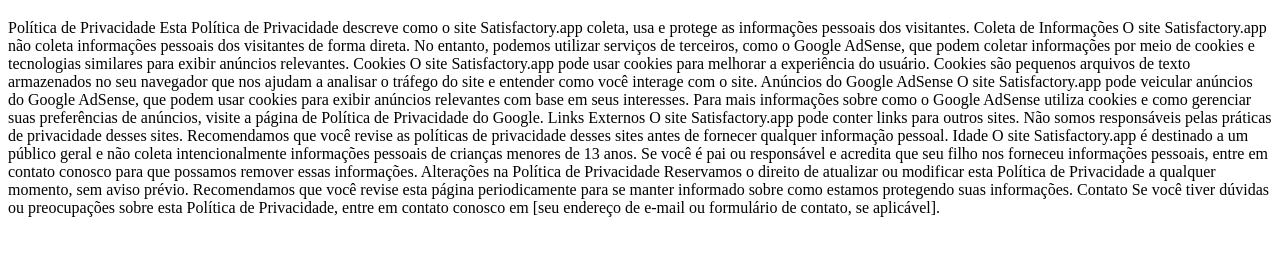
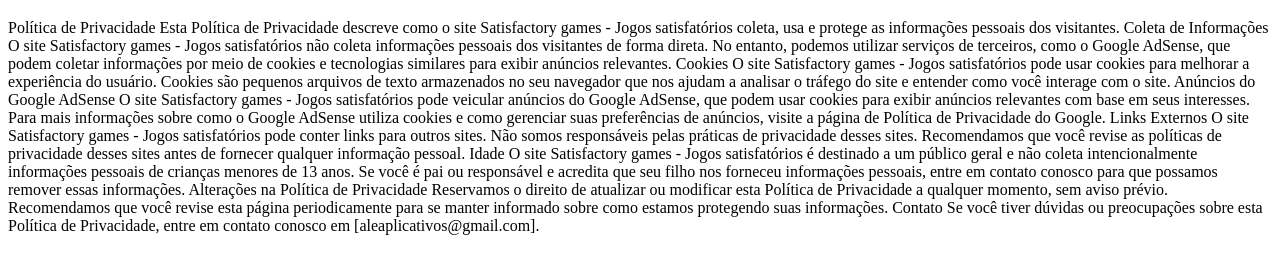
Before and after one commit to aleaplicativos/Satisfying-Games, a plain HTML site: page politicadeprivacidade.html in a window 1280 px wide. Shown: the part 61-334 px from the top of the page. Drawn offline with Linux system fonts and the light colour scheme.

Commit message:
Update politicadeprivacidade.html

```diff
--- a/politicadeprivacidade.html
+++ b/politicadeprivacidade.html
@@ -8,27 +8,28 @@
 	<h1>Política de Privacidade</h1>
 	<p>Política de Privacidade
 
-        Esta Política de Privacidade descreve como o site Satisfactory.app coleta, usa e protege as informações pessoais dos visitantes.
+        Esta Política de Privacidade descreve como o site Satisfactory games - Jogos satisfatórios coleta, usa e protege as informações pessoais dos visitantes.
 
         Coleta de Informações
 
-        O site Satisfactory.app não coleta informações pessoais dos visitantes de forma direta. No entanto, podemos utilizar serviços de terceiros, como o Google AdSense, que podem coletar informações por meio de cookies e tecnologias similares para exibir anúncios relevantes.
+        O site Satisfactory games - Jogos satisfatórios não coleta informações pessoais dos visitantes de forma direta. No entanto, podemos utilizar serviços de terceiros, como o Google AdSense, que podem coletar informações por meio de cookies e tecnologias similares para exibir anúncios relevantes.
 
         Cookies
 
-        O site Satisfactory.app pode usar cookies para melhorar a experiência do usuário. Cookies são pequenos arquivos de texto armazenados no seu navegador que nos ajudam a analisar o tráfego do site e entender como você interage com o site.
+
+        O site Satisfactory games - Jogos satisfatórios pode usar cookies para melhorar a experiência do usuário. Cookies são pequenos arquivos de texto armazenados no seu navegador que nos ajudam a analisar o tráfego do site e entender como você interage com o site.
 
         Anúncios do Google AdSense
 
-        O site Satisfactory.app pode veicular anúncios do Google AdSense, que podem usar cookies para exibir anúncios relevantes com base em seus interesses. Para mais informações sobre como o Google AdSense utiliza cookies e como gerenciar suas preferências de anúncios, visite a página de Política de Privacidade do Google.
+        O site Satisfactory games - Jogos satisfatórios pode veicular anúncios do Google AdSense, que podem usar cookies para exibir anúncios relevantes com base em seus interesses. Para mais informações sobre como o Google AdSense utiliza cookies e como gerenciar suas preferências de anúncios, visite a página de Política de Privacidade do Google.
 
         Links Externos
 
-        O site Satisfactory.app pode conter links para outros sites. Não somos responsáveis pelas práticas de privacidade desses sites. Recomendamos que você revise as políticas de privacidade desses sites antes de fornecer qualquer informação pessoal.
+        O site Satisfactory games - Jogos satisfatórios pode conter links para outros sites. Não somos responsáveis pelas práticas de privacidade desses sites. Recomendamos que você revise as políticas de privacidade desses sites antes de fornecer qualquer informação pessoal.
 
         Idade
 
-        O site Satisfactory.app é destinado a um público geral e não coleta intencionalmente informações pessoais de crianças menores de 13 anos. Se você é pai ou responsável e acredita que seu filho nos forneceu informações pessoais, entre em contato conosco para que possamos remover essas informações.
+        O site Satisfactory games - Jogos satisfatórios é destinado a um público geral e não coleta intencionalmente informações pessoais de crianças menores de 13 anos. Se você é pai ou responsável e acredita que seu filho nos forneceu informações pessoais, entre em contato conosco para que possamos remover essas informações.
 
         Alterações na Política de Privacidade
 
@@ -36,7 +37,7 @@
 
         Contato
 
-        Se você tiver dúvidas ou preocupações sobre esta Política de Privacidade, entre em contato conosco em [seu endereço de e-mail ou formulário de contato, se aplicável].</p>
+        Se você tiver dúvidas ou preocupações sobre esta Política de Privacidade, entre em contato conosco em [aleaplicativos@gmail.com].</p>
 	<!-- Adicione aqui as informações da política de privacidade -->
 </body>
 </html>
```
